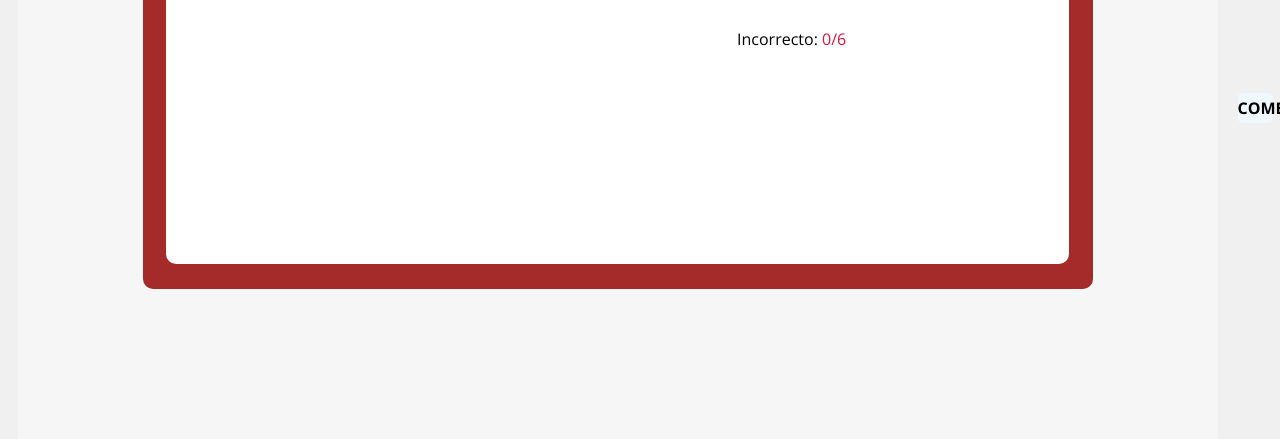
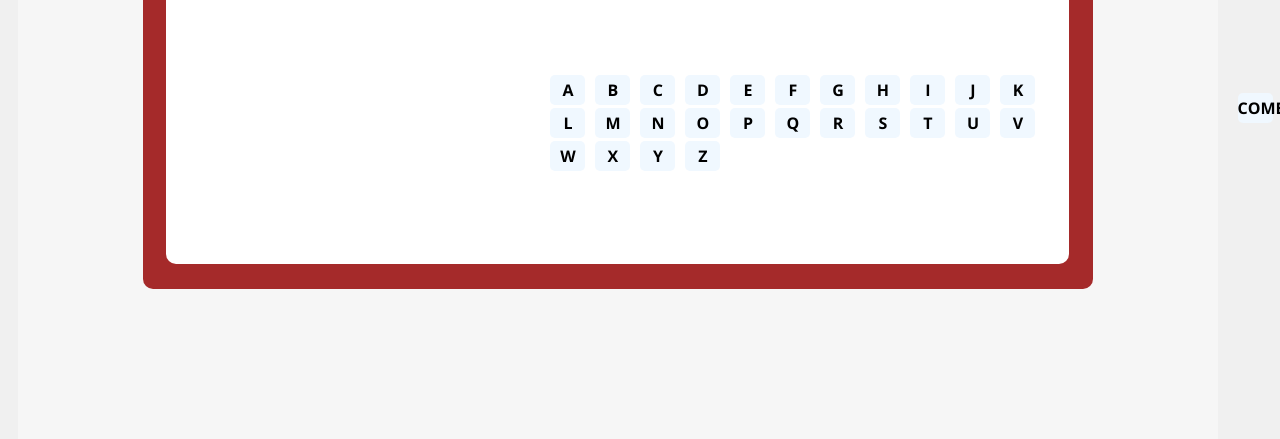
Before and after one commit to gorozcor/gorozcor.github.io, a plain HTML site: page index.html in a window 1280 px wide. Shown: the part 361-800 px from the top of the page. Drawn offline with nearby package versions, Linux system fonts and the light colour scheme.

Commit message:
Update index.html

```diff
--- a/index.html
+++ b/index.html
@@ -21,6 +21,7 @@
                     <p>Incorrecto:
                         <span id="mistakesCount" class="Oportunidades" style="color: crimson;">0/6</span>
                     </p>
+                    <div class="keyboard"></div>
                     <div id="usedLetters" class="used-letters"></div>
                 </div>
             </div>
```
